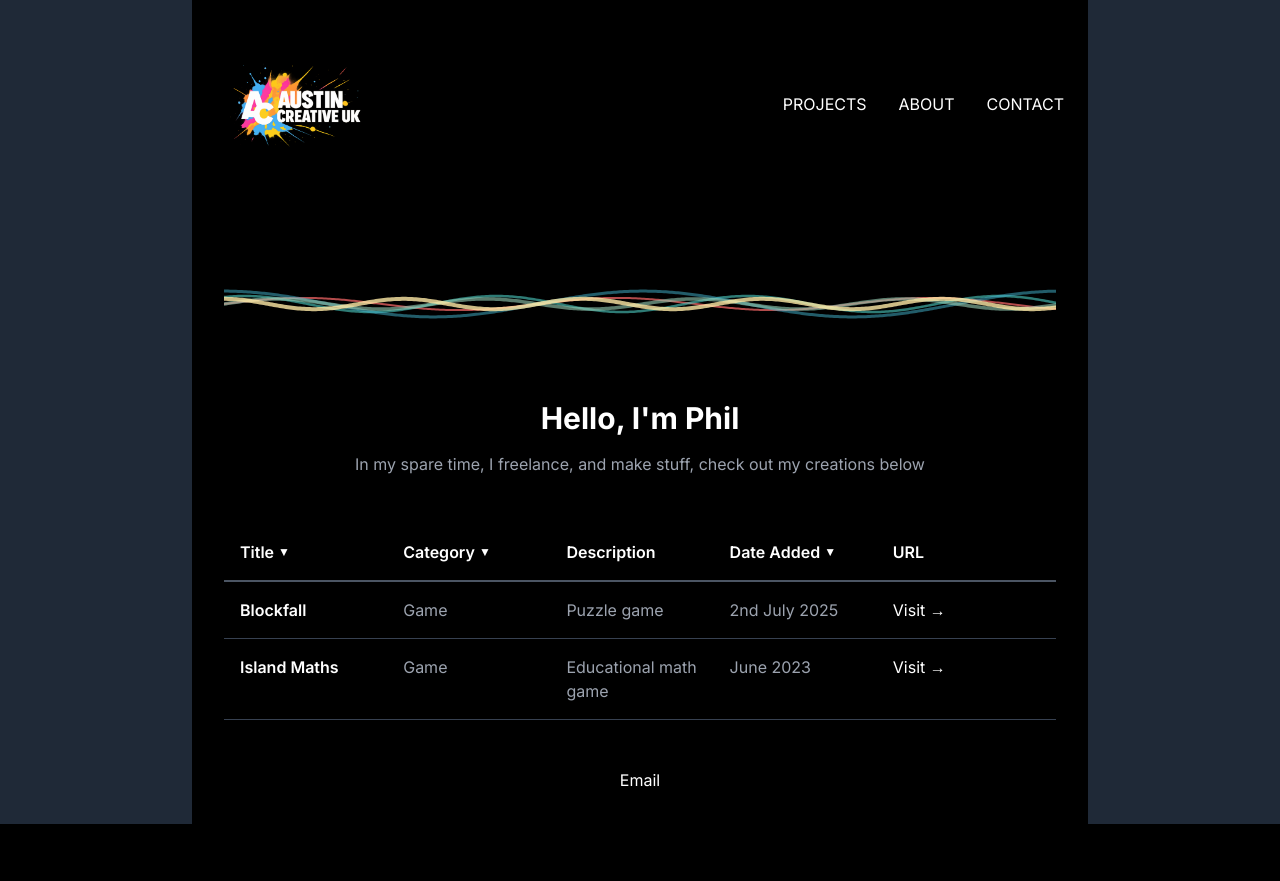
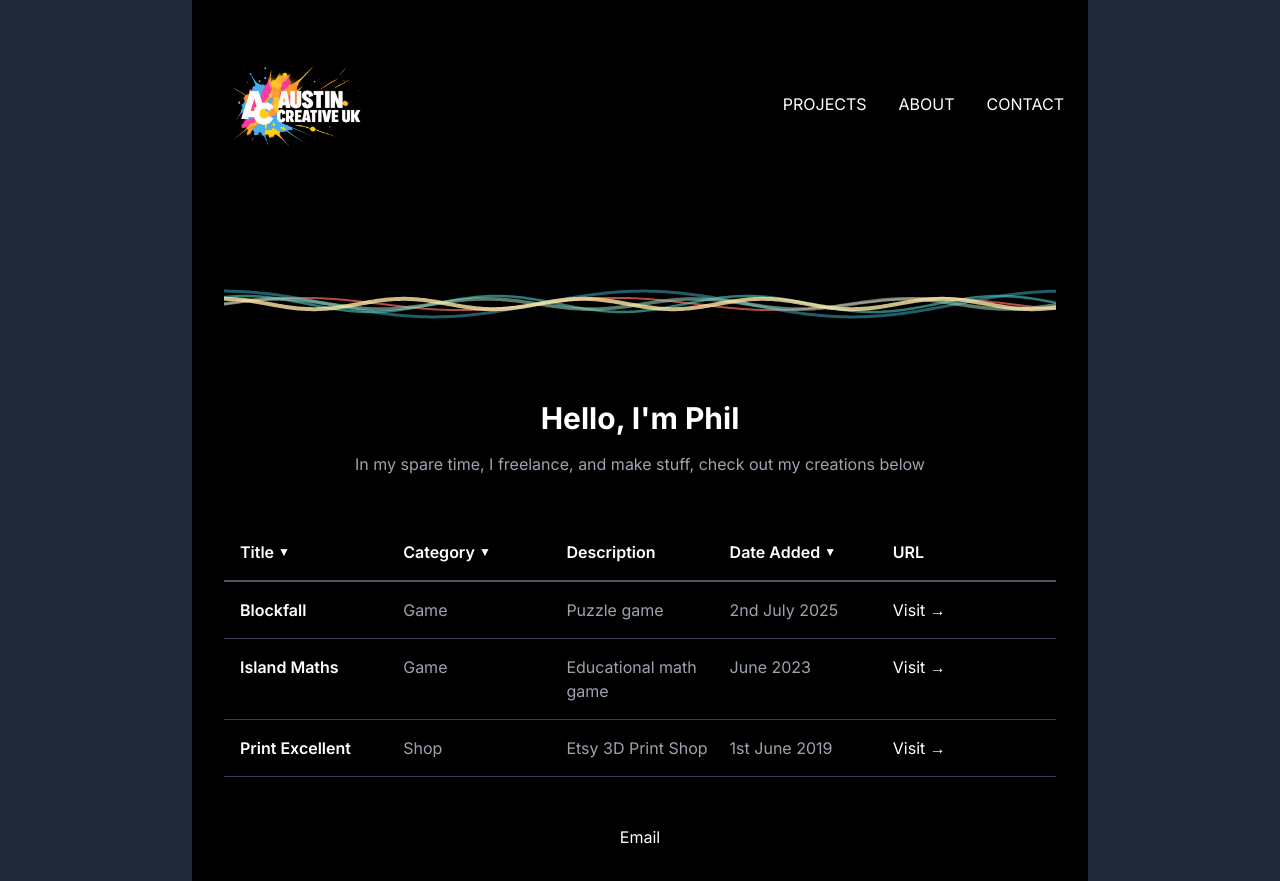
Before and after one commit to NitsuaFox/austincreative-website, a Next.js app: page / in a window 1280 px wide. Before the commit the page ends 824 px from the top, so only its background shows below. Built offline with nearby package versions, Linux system fonts and the light colour scheme.

Commit message:
Add Print Excellent Etsy 3D Print Shop to project list

```diff
--- a/src/components/ProjectList.tsx
+++ b/src/components/ProjectList.tsx
@@ -24,6 +24,13 @@ const projects: Project[] = [
     description: "Educational math game",
     date: "June 2023",
     url: "https://philipaustin.itch.io/island-maths"
+  },
+  {
+    title: "Print Excellent",
+    category: "Shop",
+    description: "Etsy 3D Print Shop",
+    date: "1st June 2019",
+    url: "https://www.etsy.com/shop/PrintExcellent"
   }
 ]
 
```
